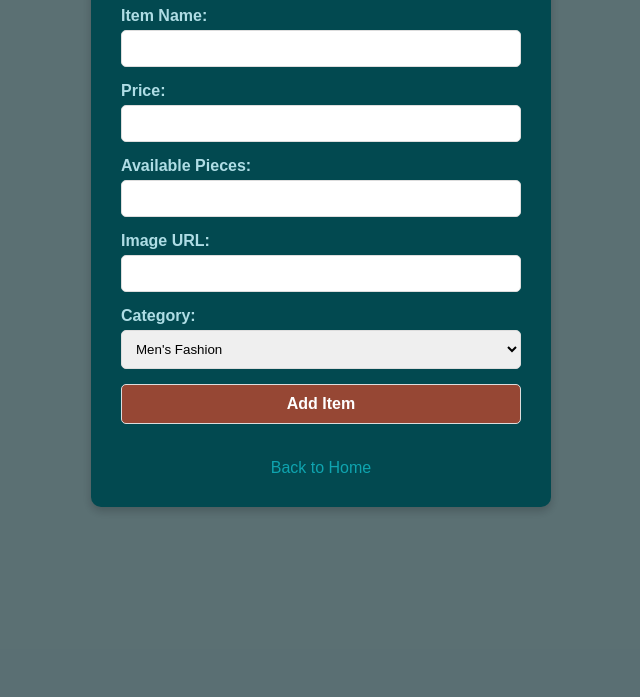
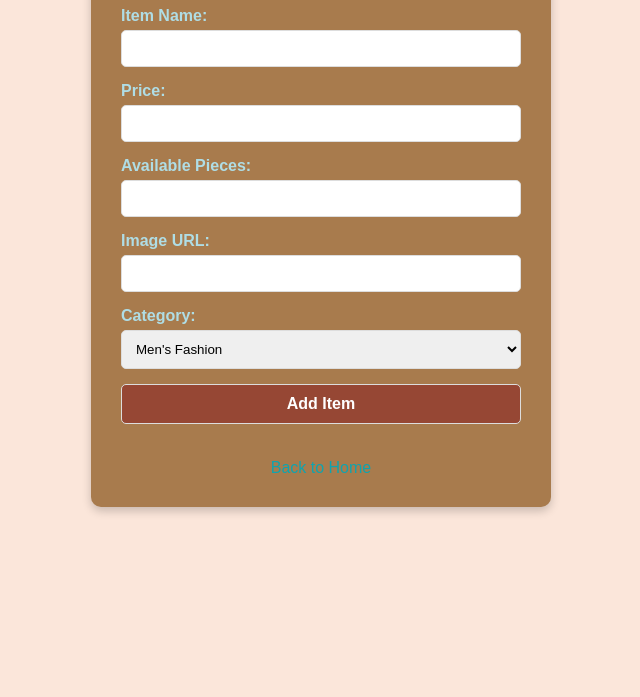
Before and after one commit to girijadevi6/IEW, a plain HTML site: page add_item.html in a window 1280 px wide. Shown: the part 103-800 px from the top of the page, without its empty margins (319-959 px from the left). Drawn offline with Linux system fonts and the light colour scheme.

Commit message:
Update add_item.html

```diff
--- a/add_item.html
+++ b/add_item.html
@@ -26,14 +26,14 @@
             left: 0;
             width: 100%;
             height: 100%;
-            background-color: rgba(0, 0, 0, 0.5);
+            background-color: #FBE6DA;
             justify-content: center;
             align-items: center;
             z-index: 999;
         }
 
         .modal-content {
-            background-color: #024950;
+            background-color: #A87B4D;
             padding: 30px;
             border-radius: 10px;
             box-shadow: 0 4px 10px rgba(0, 0, 0, 0.2);
```
